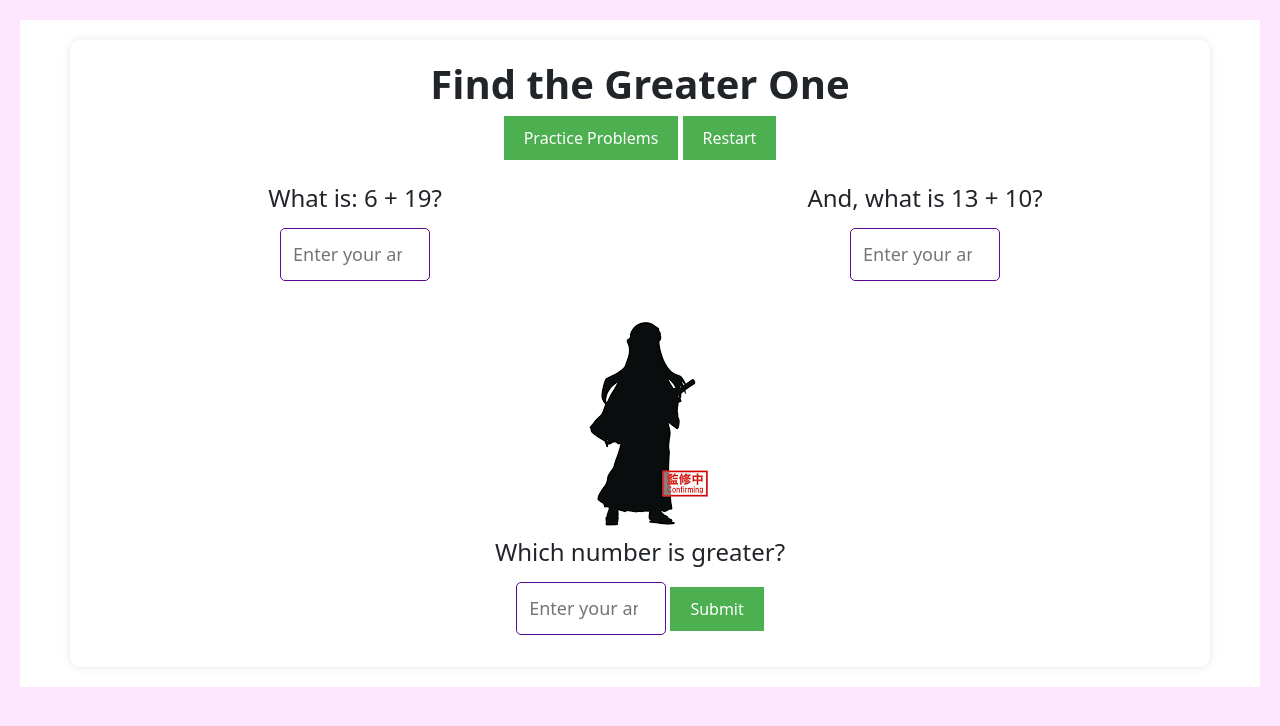
After one commit to Pikalot/SoraMathPratice, a Flask app: page /comparison in a window 1280 px wide. The commit adds this page. Shown: the top 726 px of the page. Run offline with Flask 3, Linux system fonts and the light colour scheme.

Commit message:
Added Comparison

```diff
--- a/main.py
+++ b/main.py
@@ -6,5 +6,9 @@ app = Flask(__name__)
 def home():
   return render_template('home.html')
 
+@app.route('/comparison')
+def tricky():
+  return render_template('comparison.html')
+
 if __name__ == '__main__':
   app.run(host='0.0.0.0', port=8080, debug = True)
--- a/static/script.js
+++ b/static/script.js
@@ -15,8 +15,8 @@ function generateAdditionQuestion() {
 
 function generateSubtractionQuestion() {
     lastQuestion = 'subtraction';
-    const num1 = Math.floor(Math.random() * 100) + 1; // Random number between 1 and 10
-    const num2 = Math.floor(Math.random() * 100) + 1;
+    let num1 = Math.floor(Math.random() * 100) + 1; // Random number between 1 and 10
+    let num2 = Math.floor(Math.random() * 100) + 1;
     if (num2 > num1) { // Swap if num 2 is greated than num 1
         const temp = num1;
         num1 = num2;
@@ -74,6 +74,7 @@ function checkAnswer() {
       totalAddCount = 0;
     }, 9000);
   }
+
   if (correctSubCount >= 5) {
     // User has answered 5 questions correctly
     passScore = correctSubCount / totalSubCount * 100;
@@ -117,5 +118,4 @@ function generateLastQuestion() {
   }
 }
 
-window.onload = generateQuestion; // Generate the first question when the page loads
 document.getElementById('cheerImage').style.display = 'none';
--- a/static/style.css
+++ b/static/style.css
@@ -19,12 +19,21 @@ body, html {
     overflow: hidden;
 }
 
+.input-wrapper {
+    display: flex;
+    justify-content: center; /* Center horizontally */
+    width: 100%; /* Take up full width to ensure centering effect */
+}
+
 input[type="number"] {
     padding: 12px;
     margin: 12px 0;
     border-radius: 5px;
     border: 1px solid #5a0a96;
     font-size: 18px;
+    /* Ensure the input doesn't stretch too wide within the flex container */
+    max-width: 150px; /* Adjust this value based on your design preference */
+    width: 100%; /* Allows the input field to be responsive within the flex container */
 }
 
 button {
--- /dev/null
+++ b/static/tricky.js
@@ -0,0 +1,73 @@
+let currentAnswer1;
+let currentAnswer2;
+let largeNumber;
+let correctCount = 0;
+let totalCount = 0;
+let correctSubCount = 0;
+let totalSubCount = 0;
+let lastQuestion = '';
+
+function generateQuestion() {
+  lastQuestion = 'addition';
+  const num1 = Math.floor(Math.random() * 20) + 1; // Random number between 1 and 20
+  const num2 = Math.floor(Math.random() * 20) + 1;
+  const num3 = Math.floor(Math.random() * 20) + 1; // Random number between 1 and 20
+  const num4 = Math.floor(Math.random() * 20) + 1;
+  currentAnswer1 = num1 + num2; // For addition questions
+  currentAnswer2 = num3 + num4;
+  document.getElementById('question1').innerHTML = `What is: ${num1} + ${num2}?`;
+  document.getElementById('question2').innerHTML = `And, what is ${num3} + ${num4}?`;
+
+  if (currentAnswer1 < currentAnswer2) {
+    largeNumber = currentAnswer2;
+  }
+  else {
+    largeNumber = currentAnswer1;
+  }
+  document.getElementById('question').innerHTML = `Which number is greater?`;
+}
+
+function checkAnswer() {
+  const userAnswer1 = parseInt(document.getElementById('answer1').value);
+  const userAnswer2 = parseInt(document.getElementById('answer2').value);
+  const userAnswer = parseInt(document.getElementById('answer').value);
+  const cheerImage = document.getElementById('cheerImage');
+  const submitButton = document.querySelector('button');
+  const answerInput1 = document.getElementById('answer1');
+  const answerInput2 = document.getElementById('answer2');
+  const answerInput = document.getElementById('answer');
+
+
+  if (userAnswer1 === currentAnswer1 && userAnswer2 === currentAnswer2 && userAnswer === largeNumber) {
+    document.getElementById('feedback').innerHTML = 'Bingo! Excellent job!';
+    document.getElementById('correctSound').play(); // Play the correct answer sound
+    correctCount++;
+  }
+  else {
+    document.getElementById('feedback').innerHTML = 'Uh oh! Try again.';
+    document.getElementById('wrongSound').play(); // Play the incorrect answer sound
+  }
+
+  totalCount++;
+
+  if (correctCount >= 5) {
+    // User has answered 5 times correctly wins the game
+    passScore = correctCount / totalCount * 100;
+    document.getElementById('feedback').innerHTML = 'Excellent job! Your score is: ';
+    document.getElementById('result').innerHTML = passScore.toFixed(2) + '%';
+    cheerImage.style.display = 'block'; // Show the cheering image
+    answerInput.disabled = true; // Disable the input field
+    answerInput1.disabled = true;
+    answerInput2.disabled = true;
+    submitButton.disabled = true; // Disable the submit button
+    document.getElementById('passSound').play(); // Play the correct pass song
+  }
+
+  generateQuestion();
+  document.getElementById('answer1').value = ''; // Clear the answer field
+  document.getElementById('answer2').value = '';
+  document.getElementById('answer').value = '';
+}
+
+window.onload = generateQuestion; // Generate the first question when the page loads
+document.getElementById('cheerImage').style.display = 'none';
--- /dev/null
+++ b/templates/comparison.html
@@ -0,0 +1,47 @@
+<!DOCTYPE html>
+<html lang="en">
+  <head>
+    <meta charset="utf-8">
+    <meta name="viewport" content="width=device-width, initial-scale=1">
+    <title>Comparison</title>
+    <link rel="stylesheet" href="static/style.css">
+    <link href="https://cdn.jsdelivr.net/npm/bootstrap@5.3.2/dist/css/bootstrap.min.css" rel="stylesheet" integrity="sha384-T3c6CoIi6uLrA9TneNEoa7RxnatzjcDSCmG1MXxSR1GAsXEV/Dwwykc2MPK8M2HN" crossorigin="anonymous">
+  </head>
+
+  <body>
+    <div class="container">
+      <h1><b>Find the Greater One</b></h1>
+      <!-- Navigation for different math sections -->
+      <div class="math-sections">
+        <a href="/"><button>Practice Problems</button></a>
+        <a href="/comparison"><button>Restart</button></a>
+      </div>
+
+      <div class="row" style="margin-bottom: 16px">
+        <div class="col-md-6">
+          <div id="question1" style="font-size: 24px"> </div>
+          <input type="number" id="answer1" placeholder="Enter your answer">
+      </div>
+
+        <div class="col-md-6">
+          <div id="question2" style="font-size: 24px"> </div>
+          <input type="number" id="answer2" placeholder="Enter your answer">
+        </div>
+      </div>
+
+      <img id="silImage" class="respons-image" src="static/muichiro-silhouette.png" alt="Silhouette Image"/>
+      <div id="question" style="font-size: 24px"> </div>
+      <input type="number" id="answer" placeholder="Enter your answer">
+      <button onclick="checkAnswer()">Submit</button>
+      <div id="feedback"></div>
+
+      <div id="result" style="font-weight: bold; color: purple"></div>
+      <img id="cheerImage" class="responsive-image" src="static/muichiro.gif" style="display: none;" alt="Cheering Image"/>
+      <audio id="correctSound" src="static/success-jingle.ogg" preload="auto"></audio>
+      <audio id="subSound" src="static/correct-shot.wav" preload="auto"></audio>
+      <audio id="wrongSound" src="static/wrong-sound.wav" preload="auto"></audio>
+      <audio id="passSound" src="static/lofi-fusion.wav" preload="auto"></audio>
+    <script src="static/tricky.js"></script>
+    <script src="https://cdn.jsdelivr.net/npm/bootstrap@5.3.2/dist/js/bootstrap.bundle.min.js" integrity="sha384-C6RzsynM9kWDrMNeT87bh95OGNyZPhcTNXj1NW7RuBCsyN/o0jlpcV8Qyq46cDfL" crossorigin="anonymous"></script>
+  </body>
+</html>
--- a/templates/home.html
+++ b/templates/home.html
@@ -6,14 +6,16 @@
     <title>Math Practice for Sora</title>
     <link rel="stylesheet" href="static/style.css">
   </head>
+
   <body>
     <div class="container">
-    <h1>Math Practice for Sora</h1>
+      <h1><b>Math Practice for Sora</b></h1>
       <!-- Navigation for different math sections -->
       <div class="math-sections">
         <button onclick="generateAdditionQuestion()">Addition</button>
         <button onclick="generateSubtractionQuestion()">Subtraction</button>
-      <button onclick="generateTrickyQuestion()">Comparison</button>
+        <!-- <a href="/comparison.html" class="button">Comparison</a> -->
+        <a href="/comparison"><button>Comparison</button></a>
       </div>
 
       <div id="question" style="font-size: 24px"> </div>
```
Also changed, not shown: static/muichiro-silhouette.png (added), 5 other files. Lines whose indentation alone changed are shown as unchanged.
